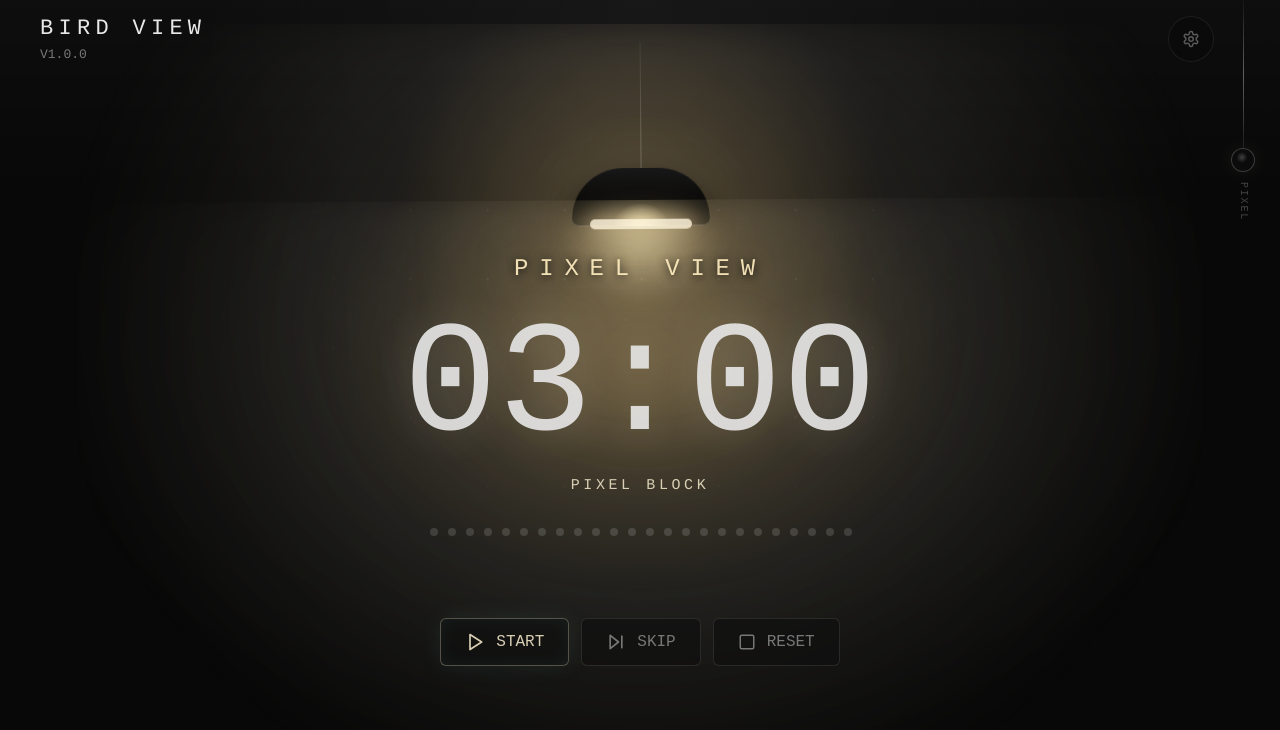
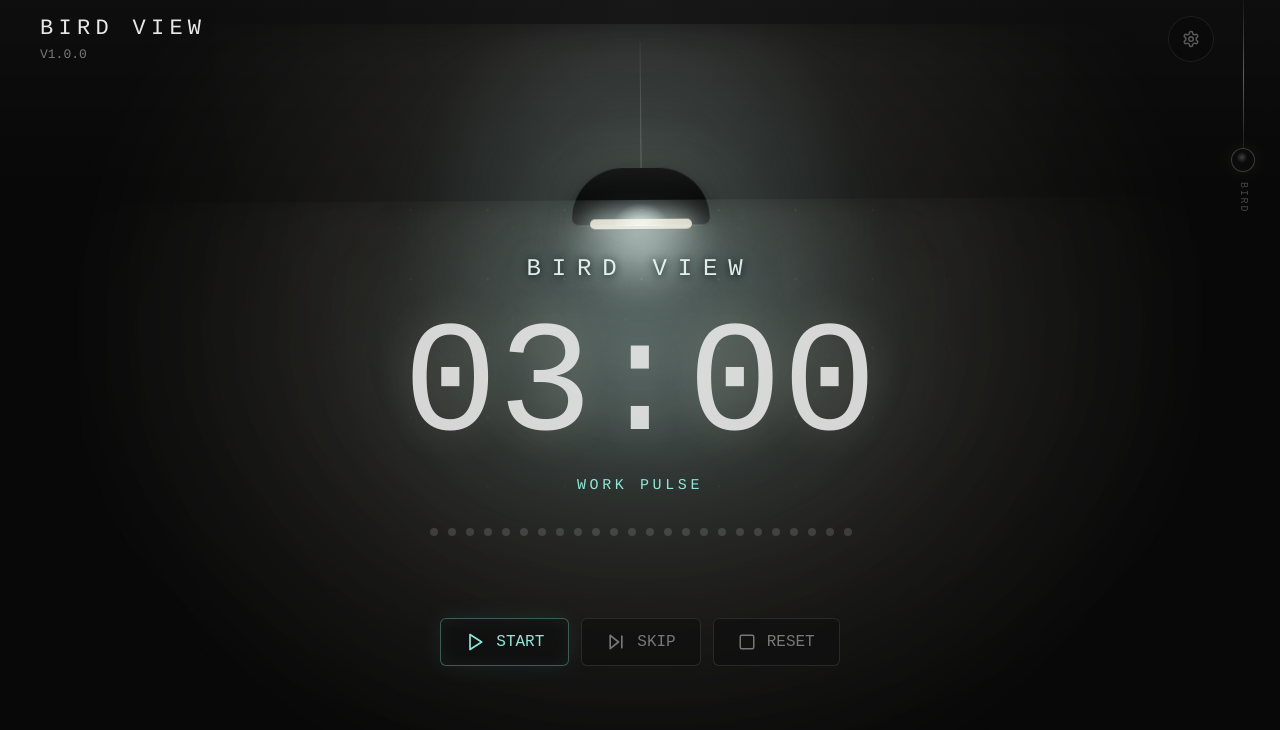
Before and after one commit to dimanevedima/bird-view, a React (Vite) app: page / in a window 1280 px wide. Shown: the top 730 px of the page. Built offline with nearby package versions, Linux system fonts and the light colour scheme.

Commit message:
Set bird default and remove landscape overlay

```diff
--- a/src/App.tsx
+++ b/src/App.tsx
@@ -11,8 +11,8 @@ const STORAGE_KEY = "bird-view-timer-state";
 
 const initialState: AppState = {
   settings: {
-    activePresetId: "pixel-3-30",
-    focusMode: "pixel",
+    activePresetId: "3-30",
+    focusMode: "bird",
     soundEnabled: true,
     soundId: "soft",
   },
--- a/src/styles/global.css
+++ b/src/styles/global.css
@@ -1339,28 +1339,3 @@ select:focus-visible {
     transform: none;
   }
 }
-
-@media (orientation: landscape) and (max-height: 560px) {
-  .app {
-    opacity: 0;
-    pointer-events: none;
-  }
-
-  body::after {
-    content: "BIRD VIEW\A PORTRAIT ONLY";
-    white-space: pre;
-    position: fixed;
-    inset: 0;
-    z-index: 100;
-    background:
-      radial-gradient(ellipse at 50% 36%, rgba(143, 231, 216, 0.08), transparent 18rem),
-      #080808;
-    color: rgba(232, 232, 232, 0.82);
-    display: grid;
-    place-items: center;
-    text-align: center;
-    font-size: 18px;
-    line-height: 2;
-    letter-spacing: 0.28em;
-  }
-}
```
